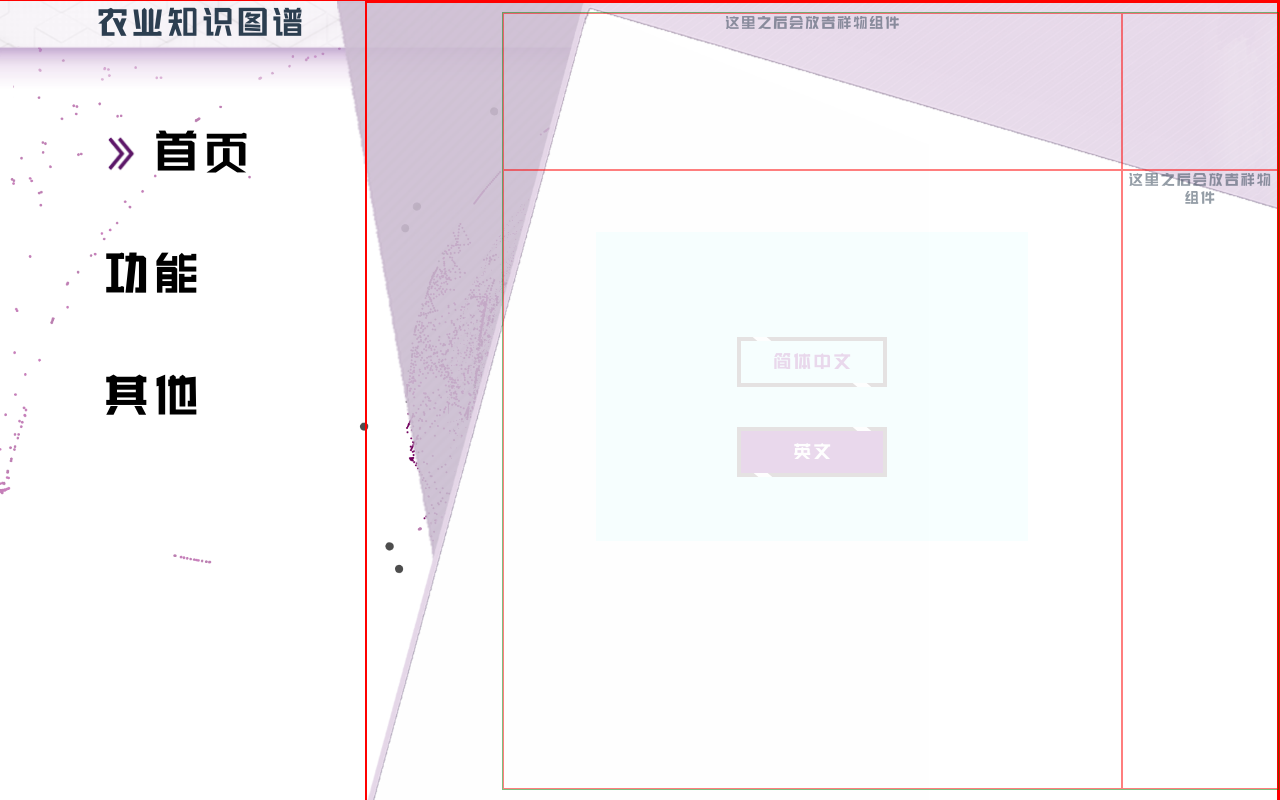
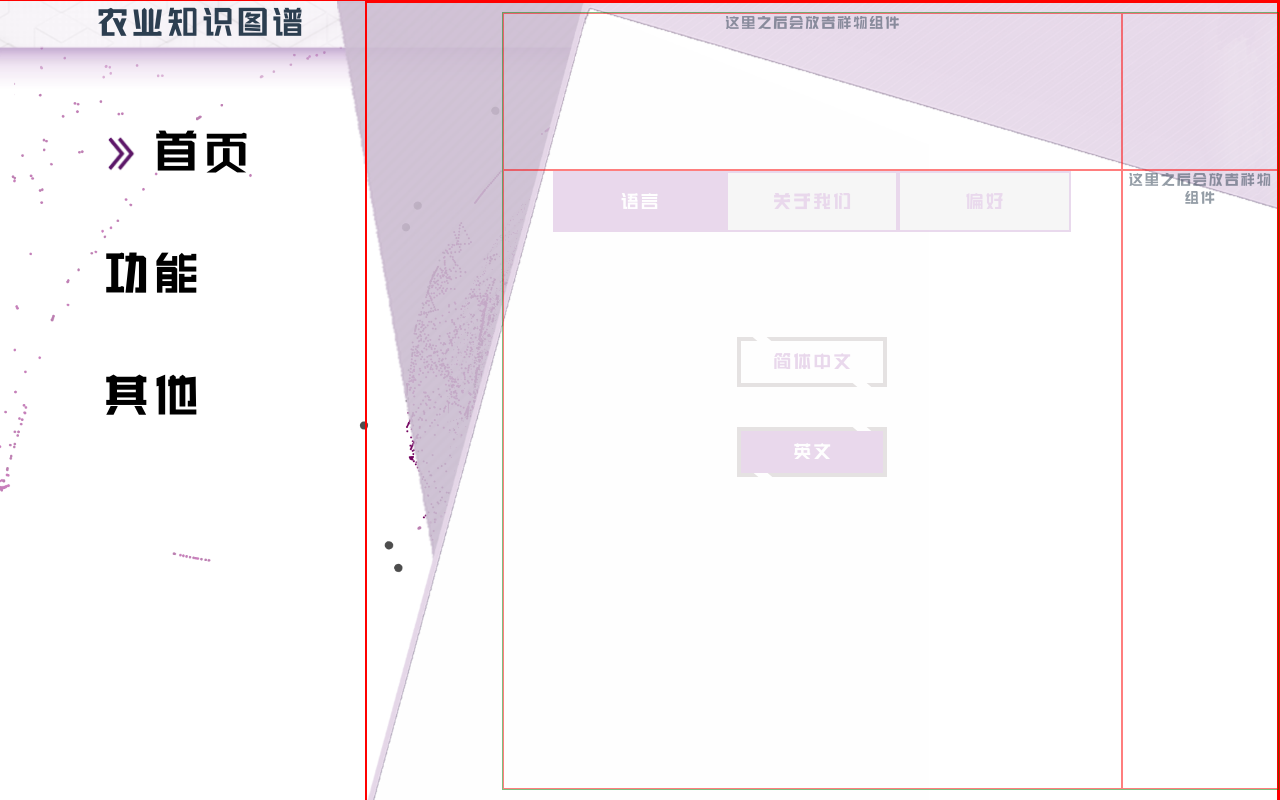
Before and after one commit to SakuraLong/agriculture_knowledgegraph, a Vue app: page /#/ in a window 1280 px wide. Built offline with nearby package versions, Linux system fonts and the light colour scheme.

Commit message:
页面切换

```diff
--- a/package.json
+++ b/package.json
@@ -9,11 +9,7 @@
   "dependencies": {
     "core-js": "^3.8.3",
     "element-plus": "^2.3.7",
-<<<<<<< HEAD
-
-=======
     "js-base64": "^3.7.5",
->>>>>>> 2c65580a11a27f131b4a636c173a1aa9f183fdb9
     "js-md5": "^0.7.3",
     "lottie-vuejs": "^0.4.0",
     "lottie-web": "^5.12.2",
--- a/src/views/HomeView.vue
+++ b/src/views/HomeView.vue
@@ -2,7 +2,7 @@
     <div class="container" id="container" :class="{ blur: page.is_login||page.is_personal }">
         <defaultShutters has_right_girl="true">
             <template #show_child_page>
-                <threeSubpage></threeSubpage>
+                <othersSubpage></othersSubpage>
             </template>
         </defaultShutters>
         <!-- <div class="main_lottie" id="main_lottie__"></div> -->
@@ -46,7 +46,7 @@ import personalMsgSettingSubpage from "@/views/personalMsgSettingSubpage/persona
 import navBar from "@/components/navBar/navBar.vue"; // 顶部导航栏组件
 import mainBar from "@/components/mainBar/mainBar.vue"; // 主页左侧导航栏
 // import showerBar from "@/components/showerBar/showerBar.vue"; // 功能界面左侧导航栏
-import threeSubpage from "@/views/othersSubpage/components/threeSubpage.vue";
+import othersSubpage from "@/views/othersSubpage/othersSubpage.vue";
 import defaultShutters from "@/components/shutter/defaultShutter.vue"; // 个人信息--子页面
 
 // import lottie from "lottie-web";
@@ -95,7 +95,8 @@ export default {
         defaultShutters,
         bg,
         mainWord,
-        threeSubpage,
+        othersSubpage,
+        // threeSubpage,
     },
     methods: {
         updatePage(data) {
@@ -207,18 +208,6 @@ nav a.router-link-exact-active {
     color: #42b983;
 }
 
-.login-view {
-    border: 1px solid blue;
-    pointer-events: none;
-    position: absolute;
-    left: 0px;
-    top: 0px;
-    width: 100vw;
-    height: 100vh;
-    /* filter: blur(2px); */
-    z-index: 5;
-}
-
 .slide-enter-active {
     transition: transform 1s;
 }
--- a/src/views/othersSubpage/components/languageSubpage.vue
+++ b/src/views/othersSubpage/components/languageSubpage.vue
@@ -6,7 +6,6 @@
                 /* left: 40%; */
                 justify-content: center;
                 align-items: center;
-                background-color: azure;
                 width:70%;
                 height: 50%;
                 top:10%;
--- a/src/views/othersSubpage/components/threeSubpage.vue
+++ b/src/views/othersSubpage/components/threeSubpage.vue
@@ -1,10 +1,27 @@
 <template>
-    <div style="display: flex;justify-content: center;position: relative;width:100%;height:100%;left:0;top:0;">
-        <languageSubpage></languageSubpage>
-        <!-- <aboutSubpage></aboutSubpage> -->
-        <!-- <div style="position: relative;top:0;">
-
-        </div> -->
+    <div
+        style="
+            display: flex;
+            justify-content: center;
+            position: relative;
+            width: 100%;
+            height: 100%;
+            left: 0;
+            top: 0;
+        "
+    >
+        <Transition
+            ><languageSubpage v-show="subpageSelected[0]"></languageSubpage
+        ></Transition>
+        <transition
+            ><aboutSubpage v-show="subpageSelected[1]"></aboutSubpage
+        ></transition>
+        <transition
+            ><div
+                style="background-color: aqua"
+                v-show="subpageSelected[2]"
+            ></div
+        ></transition>
     </div>
 </template>
 
@@ -12,17 +29,47 @@
 import languageSubpage from "@/views/othersSubpage/components/languageSubpage.vue";
 import aboutSubpage from "@/views/othersSubpage/components/aboutSubpage.vue";
 export default {
-    data(){
-        return{
-            subpageSelected:[true,false,false],
-        };
+    props: {
+        subpageSelected: {
+            type: Array,
+        },
     },
+    data() {},
     components: {
         languageSubpage,
         aboutSubpage,
-    }
+    },
+    mounted() {
+        console.log(this.subpageSelected[0]);
+    },
 };
 </script>
 
-<style>
+<style scoped>
+.page0_transition-enter{
+    opacity: 0;
+    background-color: red;
+}
+.page0_transition-enter-active{
+    transition: opacity 0.5s ease;
+}
+.page0_transition-enter-to{
+    opacity: 1;
+}
+.v-leave-active {
+  transition: opacity 0.5s ease;
+
+}
+
+.v-enter-active
+{
+  transition: opacity 0.5s ease;
+  transition-delay: 0.1s;
+}
+.v-enter-from{
+    opacity: 0;
+}
+.v-leave-to {
+  opacity: 0;
+}
 </style>
--- a/src/views/othersSubpage/othersSubpage.vue
+++ b/src/views/othersSubpage/othersSubpage.vue
@@ -1,35 +1,127 @@
 <template>
-    <div>
-        <el-menu
-    :default-active="activeIndex2"
-    class="el-menu-demo"
-    mode="horizontal"
-    background-color="#545c64"
-    text-color="#fff"
-    active-text-color="#ffd04b"
-    @select="handleSelect"
-  >
-        <el-menu-item index="1">Processing Center</el-menu-item>
-    <el-sub-menu index="2">
-      <template #title>Workspace</template>
-      <el-menu-item index="2-1">item one</el-menu-item>
-      <el-menu-item index="2-2">item two</el-menu-item>
-      <el-menu-item index="2-3">item three</el-menu-item>
-      <el-sub-menu index="2-4">
-        <template #title>item four</template>
-        <el-menu-item index="2-4-1">item one</el-menu-item>
-        <el-menu-item index="2-4-2">item two</el-menu-item>
-        <el-menu-item index="2-4-3">item three</el-menu-item>
-      </el-sub-menu>
-    </el-sub-menu>
-    <el-menu-item index="3" disabled>Info</el-menu-item>
-    <el-menu-item index="4">Orders</el-menu-item>
-  </el-menu>
+    <div style="position: relative; width: 100%; height: 100%; left: 0; top: 0;">
+        <div class="subpageSelect">
+            <button
+                class="subpage_isSelected"
+                id="subpage_button0"
+                @click="changeSubButton(0)"
+            >
+                <div class="button_text" data-text="语言">语言</div>
+            </button>
+            <button
+                class="subpage_unSelected"
+                id="subpage_button1"
+                @click="changeSubButton(1)"
+            >
+                <div class="button_text" data-text="关于我们">关于我们</div>
+            </button>
+            <button
+                class="subpage_unSelected"
+                id="subpage_button2"
+                @click="changeSubButton(2)"
+            >
+                <div class="button_text" data-text="偏好">偏好</div>
+            </button>
+        </div>
+        <threeSubpage :subpageSelected="t"></threeSubpage>
     </div>
 </template>
 
 <script>
-export default {};
+import threeSubpage from "@/views/othersSubpage/components/threeSubpage.vue";
+export default {
+    data() {
+        return {
+            t: [true, false, false],
+        };
+    },
+    methods: {
+        changeSubButton(page) {
+            this.t[page] = true;
+            document.getElementById("subpage_button" + page).className =
+                "subpage_isSelected";
+            for (let i=0; i < 3; i++) {
+                if (i !== page) {
+                    document.getElementById("subpage_button" + i).className =
+                        "subpage_unSelected";
+                    this.t[i] = false;
+                }
+            }
+            console.log(this.t);
+        },
+    },
+    components: {
+        threeSubpage,
+    },
+};
 </script>
 
-<style></style>
+<style>
+.subpageSelect {
+    position: absolute;
+    width: 84%;
+    height: 10%;
+    left: 8%;
+    top: 0;
+    /* border: solid 1px red; */
+    display: flex;
+    flex-direction: row;
+    pointer-events: all;
+    z-index: 100;
+}
+.subpage_isSelected {
+    width: 33.3%;
+    height: 100%;
+    cursor: pointer;
+    border: solid 2px #d5b4dc;
+    font-family: FZZJ-WHJZTJW;
+    font-weight: 400;
+    font-size: 20px;
+    background-color: #d5b4dc;
+    position: relative;
+    color:white;
+    /* border: none; */
+}
+.subpage_unSelected {
+    width: 33.3%;
+    height: 100%;
+    cursor: pointer;
+    border: solid 2px #d5b4dc;
+    font-family: FZZJ-WHJZTJW;
+    font-weight: 400;
+    font-size: 20px;
+    position: relative;
+    color:#d5b4dc;
+    /* border: none; */
+}
+.subpage_isSelected:hover {
+    background-color: #d5b4dc;
+}
+.button_text {
+    left: 0;
+    top: 0;
+    position: absolute;
+    width: 100%;
+    height: 100%;
+    display: flex;
+    justify-content: center;
+    align-items: center;
+    z-index: 1;
+}
+.subpage_unSelected:hover > .button_text {
+    color: white;
+}
+.subpage_unSelected:hover > .button_text::after {
+    content: attr(data-text);
+    position: absolute;
+    width: 100%;
+    height: 100%;
+    left: 0;
+    top: 0;
+    -webkit-text-stroke: 8px #d5b4dc;
+    z-index: -1;
+    display: flex;
+    justify-content: center;
+    align-items: center;
+}
+</style>
```
